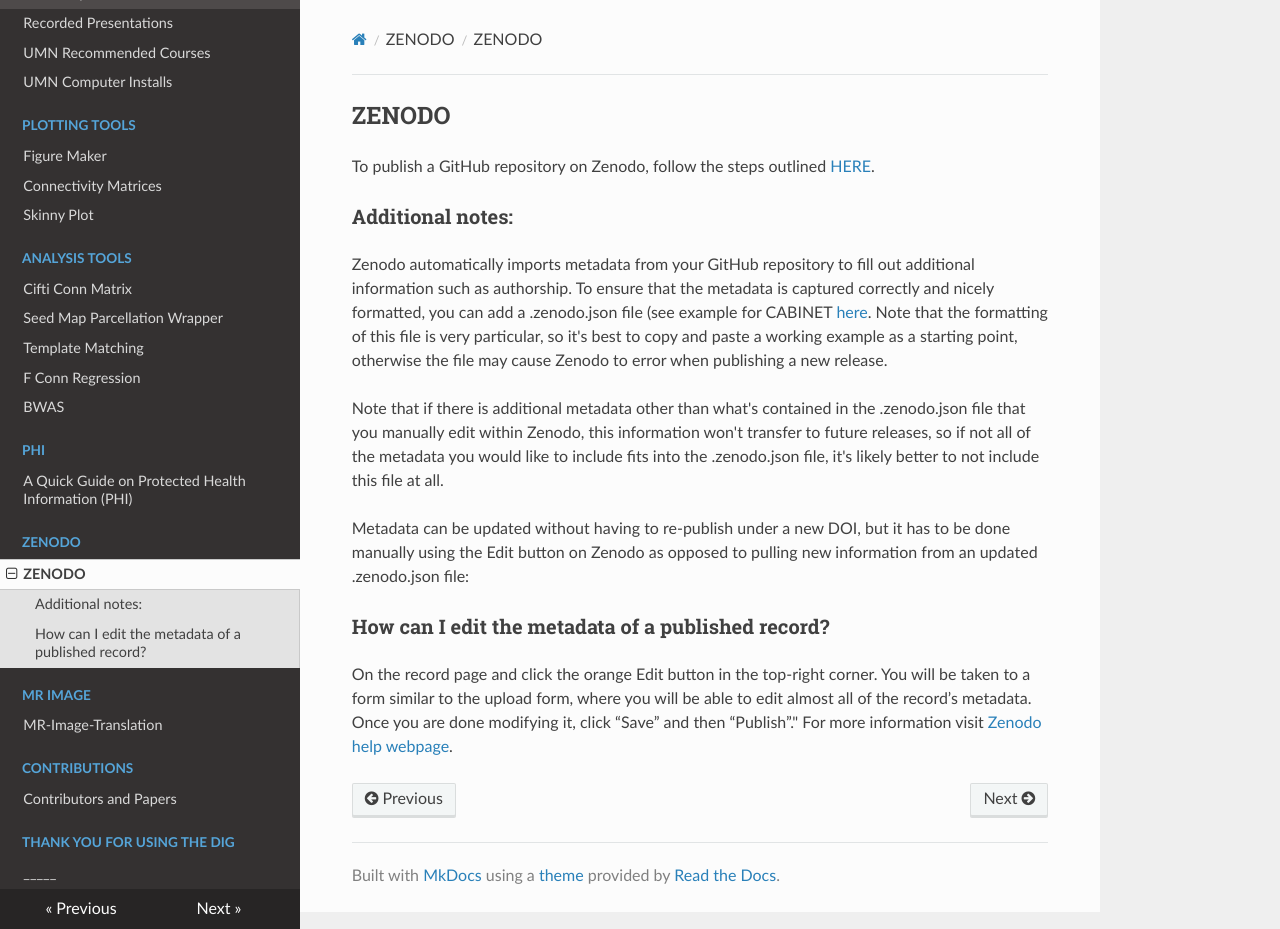
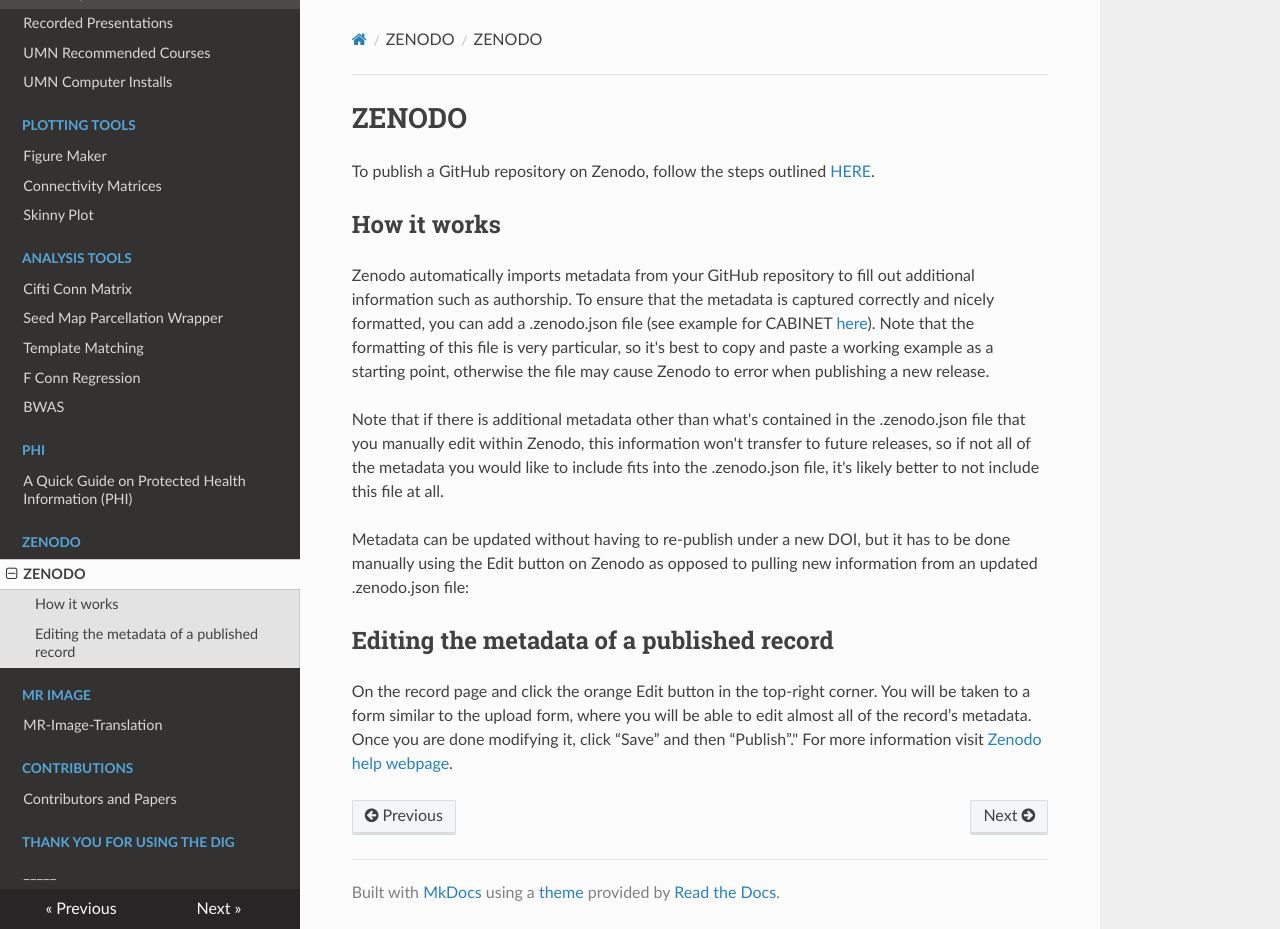
Before and after one commit to DCAN-Labs/cdni-brain, an MkDocs documentation site: the page built from docs/zenodo.md, in a window 1280 px wide and 929 px high. Built offline with MkDocs 1.6.1, drawn with Linux system fonts in a browser that asks for light colours; nearby versions of some CDN libraries.

Commit message:
updated formatting

```diff
--- a/docs/zenodo.md
+++ b/docs/zenodo.md
@@ -1,13 +1,13 @@
-## ZENODO
+# ZENODO
 
 To publish a GitHub repository on Zenodo, follow the steps outlined [HERE](https://docs.github.com/en/repositories/archiving-a-github-repository/referencing-and-citing-content).
 
-### Additional notes:
-Zenodo automatically imports metadata from your GitHub repository to fill out additional information such as authorship. To ensure that the metadata is captured correctly and nicely formatted, you can add a .zenodo.json file (see example for CABINET [here](https://github.com/DCAN-Labs/CABINET/blob/main/.zenodo.json). Note that the formatting of this file is very particular, so it's best to copy and paste a working example as a starting point, otherwise the file may cause Zenodo to error when publishing a new release.
+## How it works
+Zenodo automatically imports metadata from your GitHub repository to fill out additional information such as authorship. To ensure that the metadata is captured correctly and nicely formatted, you can add a .zenodo.json file (see example for CABINET [here](https://github.com/DCAN-Labs/CABINET/blob/main/.zenodo.json)). Note that the formatting of this file is very particular, so it's best to copy and paste a working example as a starting point, otherwise the file may cause Zenodo to error when publishing a new release.
 
 Note that if there is additional metadata other than what's contained in the .zenodo.json file that you manually edit within Zenodo, this information won't transfer to future releases, so if not all of the metadata you would like to include fits into the .zenodo.json file, it's likely better to not include this file at all.
 
 Metadata can be updated without having to re-publish under a new DOI, but it has to be done manually using the Edit button on Zenodo as opposed to pulling new information from an updated .zenodo.json file:
 
-### How can I edit the metadata of a published record?
+## Editing the metadata of a published record
 On the record page and click the orange Edit button in the top-right corner. You will be taken to a form similar to the upload form, where you will be able to edit almost all of the record’s metadata. Once you are done modifying it, click “Save” and then “Publish”." For more information visit [Zenodo help webpage](https://help.zenodo.org/).
```
